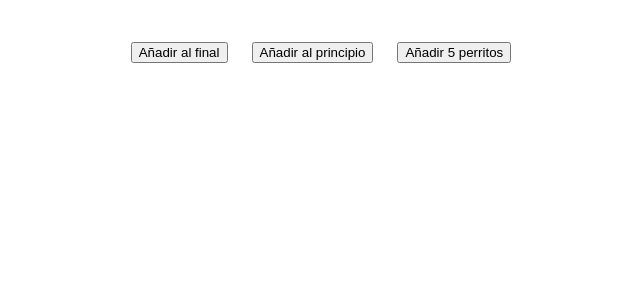
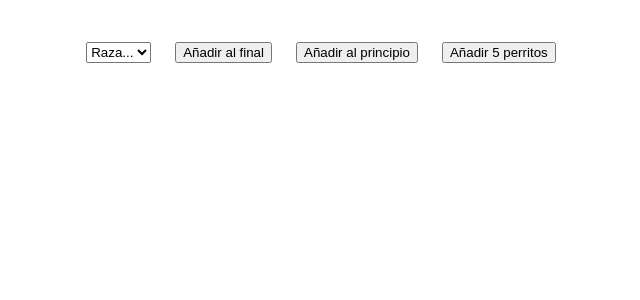
Before and after one commit to nin2323/react-perritos, a React (Vite) app: page / in a window 1280 px wide. Shown: the top 300 px of the page, without its empty margins (319-959 px from the left). Built offline with nearby package versions, Linux system fonts and the light colour scheme.

Commit message:
add comments

```diff
--- a/src/App.tsx
+++ b/src/App.tsx
@@ -40,7 +40,7 @@ function App() {
       const dog = await Promise.all(  // con promise nos aseguramos que todas las promesas funcionen y si una falla se devuleva un error
         Array.from({ length: 5 }, () => getRandomDogImage(''))  // crear un array con 5 esapcios vacios y hacemos la llamada a getRandomImage
       );
-      const validDogs = dog.filter((dog): dog is DogResponse => Boolean(dog));  // recorremos los elementos del array y eliminamos los valores null y undefined al pasar dog a tipo booleano, pasamos dog a tipo DogResponse para acceder a sus valores
+      const validDogs = dog.filter((dog): dog is DogResponse => Boolean(dog));  // recorremos los elementos del array y le decimos que dog puede tener los valores de DogResponse, pasamos dog a tipo booleano para que devuleva false si los valores son null o undefined y evitamos errores de la api
 
       setDogList([
         ...dogList,
@@ -54,7 +54,11 @@ function App() {
 
   return (
     <>
+
       <div className='buttons add-button'>
+        <select name="breeds" id="breeds-pickers">
+          <option value="">Raza...</option>
+        </select>
         <button onClick={handleAddDog}>Añadir al final</button>
         <button onClick={handleAddFirstDog}>Añadir al principio</button>
         <button onClick={handleAddFiveDogs}>Añadir 5 perritos</button>
```
Also changed, not shown: src/App.css (line endings or trailing spaces).
